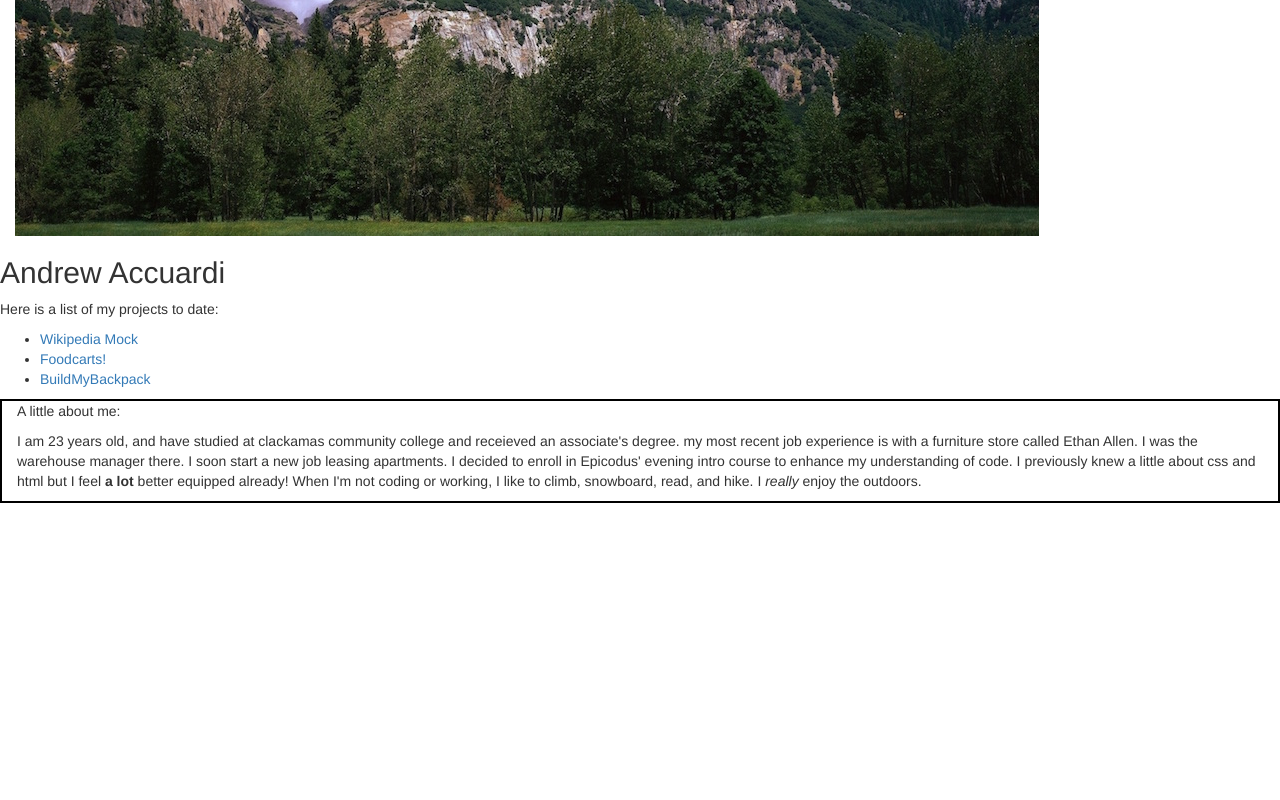
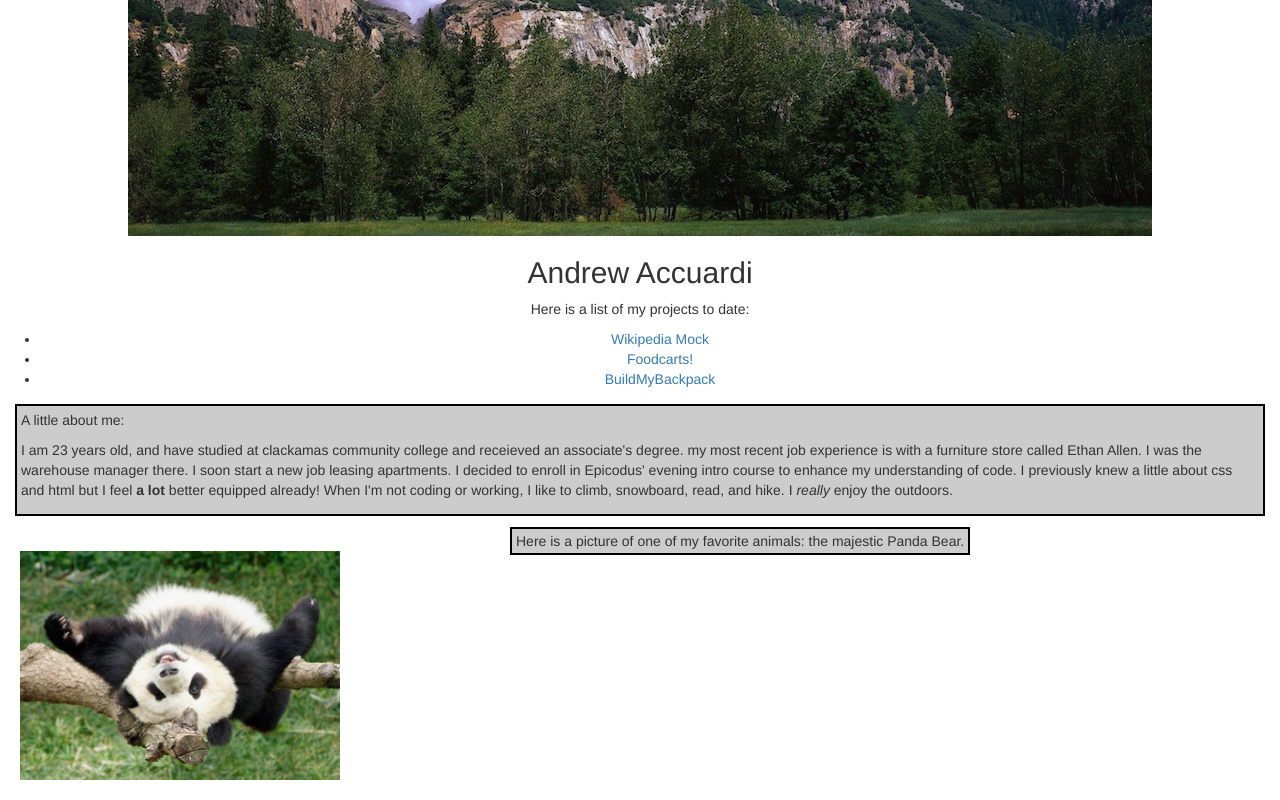
Before and after one commit to Medicciardi/codereview, a plain HTML site: page index.html in a window 1280 px wide. Shown: the part 328-1128 px from the top of the page. Before the commit the page ends 831 px from the top, so only its background shows below. Drawn offline with Linux system fonts and the light colour scheme.

Commit message:
Added picture of Panda Bear, stylized some of the text, added bootstrap elements.

```diff
--- a/css/styles.css
+++ b/css/styles.css
@@ -1,7 +1,30 @@
-#header-pic {
-  image
-}
+
 
 #text {
   border: 2px solid black;
+  padding: 4px;
+  margin: 15px;
+  background-color: #CCC;
 }
+
+#header-text {
+  text-align: center;
+}
+
+#projects {
+  text-align: center;
+}
+
+#panda {
+  width: 25%;
+  height: auto;
+  float: left;
+  margin: 20px;
+}
+
+#panda-text {
+  border: 2px solid black;
+  padding: 4px;
+  margin: 150px;
+  background-color: #CCC;
+}
--- a/index.html
+++ b/index.html
@@ -4,23 +4,32 @@
     <link href="css/styles.css" rel="stylesheet" type"text/css">
     <link href="css/bootstrap.css" rel="stylesheet" type"text/css">
     <meta name="viewport" content="width=device-width, initial-scale=1">
-    <div class="container-fluid">
-      <img src="img/yosemite.jpeg" id="header-pic">
+    <img src="img/yosemite.jpeg" class="img-responsive center-block" alt="Picture of Yosemite rock formation">
+
+    <title>Code Review Project</title>
+    <div id="header-text">
+      <h2>Andrew Accuardi</h2>
     </div>
-    <title>Code Review Project</title>
-    <h2>Andrew Accuardi</h2>
   </head>
   <body>
-    <p>Here is a list of my projects to date:</p>
-      <ul>
-        <li><a href="https://medicciardi.github.io/wikipediamock/">Wikipedia Mock</a></li>
-        <li><a href="https://medicciardi.github.io/foodcarts/">Foodcarts!</a></li>
-        <li><a href="https://medicciardi.github.io/buildmybackpack/">BuildMyBackpack</a></li>
-      </ul>
+    <div id="projects">
+      <p>Here is a list of my projects to date:
+        <ul>
+          <li><a href="https://medicciardi.github.io/wikipediamock/">Wikipedia Mock</a></li>
+          <li><a href="https://medicciardi.github.io/foodcarts/">Foodcarts!</a></li>
+          <li><a href="https://medicciardi.github.io/buildmybackpack/">BuildMyBackpack</a></li>
+        </ul>
+      </p>
+    </div>
     <div class="container-fluid" id="text">
       <p>A little about me:</p>
       <p>I am 23 years old, and have studied at clackamas community college and receieved an associate's degree. my most recent job experience is with a furniture store called Ethan Allen. I was the warehouse manager there. I soon start a new job leasing apartments. I decided to enroll in Epicodus' evening intro course to enhance my understanding of code. I previously knew a little about css and html but I feel <strong>a lot</strong> better equipped already! When I'm not coding or working, I like to climb, snowboard, read, and hike. I <em>really</em> enjoy the outdoors.
     </div>
+    <div>
+    <img src="img/panda.jpeg" id="panda" class="img-responsive center-block" alt="Picture of Panda Bear.">
+    </div>
+      <p><span id="panda-text">Here is a picture of one of my favorite animals: the majestic Panda Bear.</span></p>
+
   </body>
 
 </html>
```
Also changed, not shown: img/panda.jpeg (added), 2 other files.
